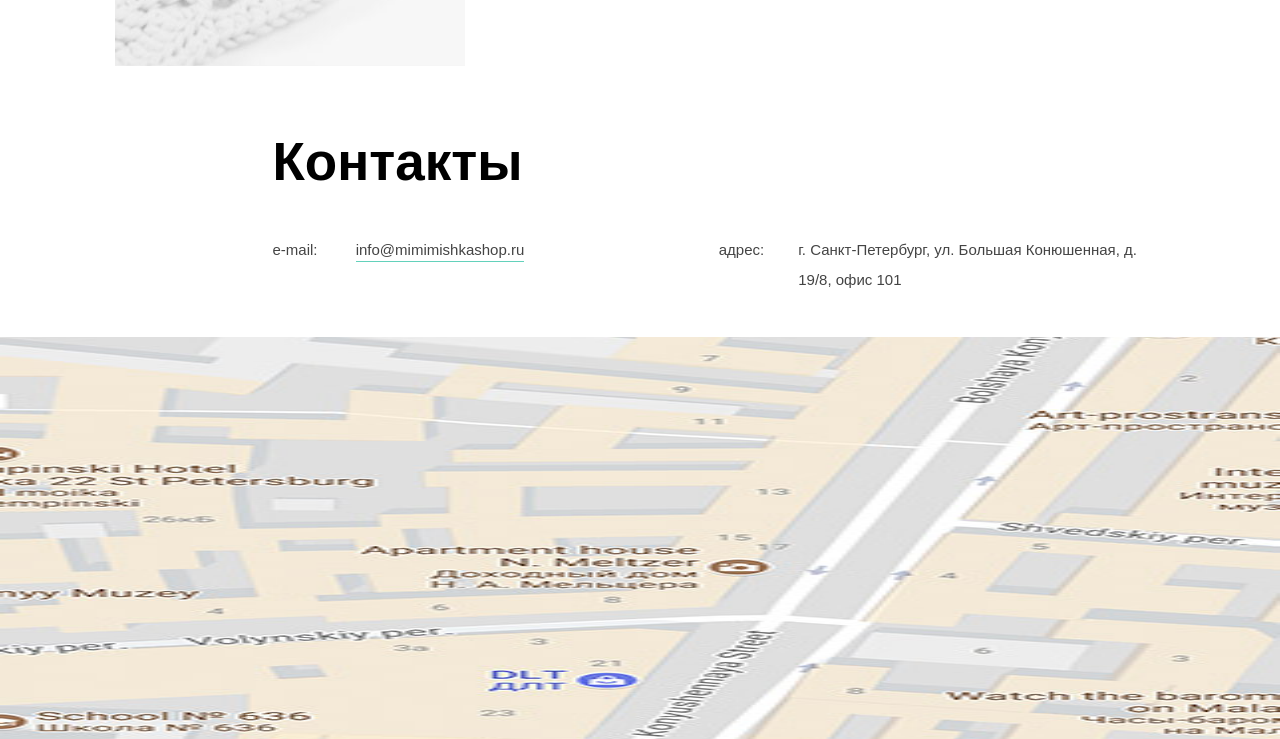
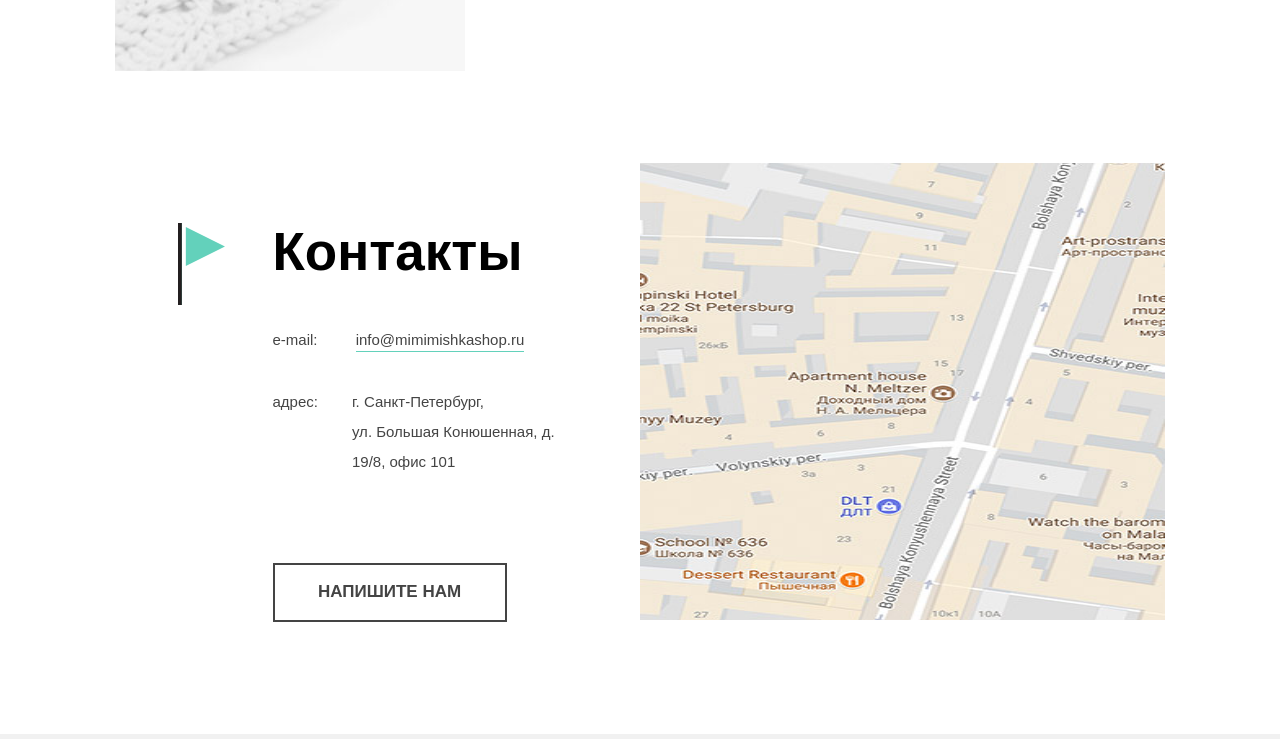
Before and after one commit to NastassiaD/627365-mishka, a website: page source/index.html in a window 1280 px wide. Shown: the part 2573-3312 px from the top of the page. Drawn offline with nearby package versions, Linux system fonts and the light colour scheme; files that its build step writes are made by us from their sources.

Commit message:
Закончена верстка адаптивной сетки страницы index.html для десктопного состояния

```diff
--- a/source/index.html
+++ b/source/index.html
@@ -131,7 +131,10 @@
       </section>
       <section class="contacts">
         <div class="wrapper-main">
-          <div class="contacts__title title-style"><h2>Контакты</h2></div>
+          <div class="contacts__title title-style">
+            <h2>Контакты</h2>
+            <img class="contacts__icon" src="img/icon-flag.svg" alt="Иконка">
+          </div>
           <div class="contacts__list">
             <div class="contacts__item contacts__item--email">
               <span class="contacts__item-title">e-mail:</span>
@@ -139,14 +142,14 @@
             </div>
             <div class="contacts__item contacts__item--address">
               <span class="contacts__item-title">адрес:</span>
-              <span class="contacts__item-text">г. Санкт-Петербург, ул. Большая Конюшенная, д. 19/8, офис 101</span>
+              <span class="contacts__item-text">г. Санкт-Петербург, ул.&nbsp;Большая&nbsp;Конюшенная, д. 19/8, офис 101</span>
             </div>
           </div>
         </div>
         <div class="contacts__map">
           <img class="contacts__map-image" src="img/map-mobile@1x.jpg" alt="Карта проезда">
         </div>
-        <a href="#"><div class="main-button button-contact">Напишите нам</div></a>
+        <a href="#" class="contacts__button"><div class="main-button">Напишите нам</div></a>
       </section>
     </main>
 
--- a/source/sass/_contacts.scss
+++ b/source/sass/_contacts.scss
@@ -1,6 +1,6 @@
 .contacts {
   color: #444444;
-  padding: 35px 0px 57px 0px;
+  padding: 35px 0px 40px 0px;
   .wrapper-main {
     padding-bottom: 0;
   }
@@ -12,6 +12,13 @@
 
 .contacts__title {
   margin-bottom: 45px;
+  h2 {
+    font-size: 18px;
+  }
+}
+
+.contacts__icon {
+  display: none;
 }
 
 .contacts__item {
@@ -38,14 +45,15 @@
 }
 
 .contacts__map {
-  margin-bottom: 25px;
+  margin-bottom: 40px;
+  width: 100%;
   img {
     width: 100%;
     height: 457px;
   }
 }
 
-.contacts .main-button {
+.contacts__button .main-button {
   width: 260px;
   margin: 0 auto;
 }
--- a/source/sass/_media.scss
+++ b/source/sass/_media.scss
@@ -168,7 +168,7 @@
   }
 
   .about-shop__list {
-    margin-top: 50px;
+    margin-top: 55px;
   }
 
   .about-shop__item {
@@ -230,6 +230,19 @@
     width: 175px;
   }
 
+  .contacts {
+    padding-bottom: 55px;
+  }
+
+  .contacts__title {
+    display: flex;
+    justify-content: space-between;
+  }
+
+  .contacts__icon {
+    display: block;
+  }
+
   .contacts__list {
     display: flex;
   }
@@ -238,7 +251,11 @@
     width: 50%;
   }
 
-  .contacts .main-button {
+  .contacts__map {
+    margin-bottom: 55px;
+  }
+
+  .contacts__button .main-button  {
     width: 230px;
   }
 
@@ -404,12 +421,45 @@
     margin-left: 15%;
   }
 
+  .contacts {
+    display: flex;
+    flex-wrap: wrap;
+    width: 1050px;
+    margin: 0 auto;
+    padding-top: 60px;
+    position: relative;
+    .wrapper-main {
+      width: 30%;
+      margin: 0 5% 0 15%;
+    }
+  }
+
   .contacts__title {
-    margin-left: 15%;
+    margin-top: 60px;
+    margin-bottom: 45px;
+  }
+
+  .contacts__icon {
+    position: absolute;
+    left: -30%;
   }
 
   .contacts__list {
-    margin-left: 15%;
+    flex-wrap: wrap;
+  }
+
+  .contacts__item {
+    width: 100%;
+  }
+
+  .contacts__map {
+    width: 50%;
+  }
+
+  .contacts__button {
+    position: absolute;
+    bottom: 112px;
+    left: 15%;
   }
 
 }
```
